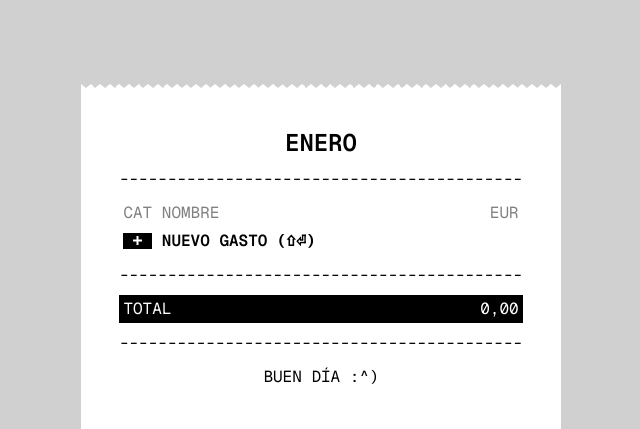
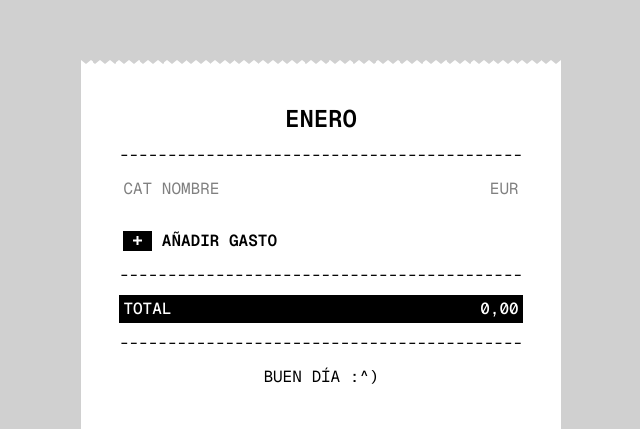
Before and after one commit to d4-n1/ticky, a React (Vite) app: page / in a window 1280 px wide. Shown: the part 371-800 px from the top of the page, without its empty margins (319-959 px from the left). Built offline with nearby package versions, Linux system fonts and the light colour scheme.

Commit message:
Changes in ticket styles

```diff
--- a/src/components/Ticket.jsx
+++ b/src/components/Ticket.jsx
@@ -58,7 +58,7 @@ const ExpenseRow = (props) => {
       <div className='pr-[1ch]'>
         <input
           name='name'
-          className='w-full focus:bg-grey focus:outline-none'
+          className='w-full selection:bg-grey focus:outline-none'
           value={props.name}
           onChange={(e) => props.onChange(props.index, e)}
           onFocus={handleFocus}
@@ -69,7 +69,7 @@ const ExpenseRow = (props) => {
           name='amount'
           type='text'
           inputMode='decimal'
-          className='text-right focus:bg-grey focus:outline-none'
+          className='text-right selection:bg-grey focus:outline-none'
           style={{ width: `${Math.max(props.amount.length, 1)}ch` }}
           value={props.amount}
           onChange={(e) => {
@@ -94,9 +94,9 @@ const AddExpense = (props) => {
   return (
     <button
       onClick={props.onClick}
-      className='flex flex-row col-span-full px-1 py-0.5 items-center font-semibold focus:bg-grey focus:outline-none'
+      className='flex flex-row col-span-full px-1 py-0.5 mt-6 items-center font-semibold focus:bg-grey focus:outline-none'
     >
-      <div className='w-[3ch] mr-[1ch] bg-black text-white flex items-center justify-center h-4'>
+      <div className='w-[3ch] mr-[1ch] bg-black text-white flex items-center justify-center h-5'>
         <img src='/src/assets/icons/plus.svg' alt='+' />
       </div>
       <div>{props.label}</div>
@@ -121,7 +121,7 @@ const Total = ({ expenses }) => {
   });
 
   return (
-    <div className='col-span-full flex place-content-between bg-black text-white py-0.5 px-1 font-normal'>
+    <div className='col-span-full flex place-content-between bg-black text-white py-0.5 px-1 font-medium'>
       <p>TOTAL</p>
       <p>{formatAmount(total)}</p>
     </div>
@@ -170,7 +170,7 @@ const Ticket = ({
         );
       })}
 
-      <AddExpense label={'NUEVO GASTO (⇧⏎)'} onClick={onAdd} />
+      <AddExpense label={'AÑADIR GASTO'} onClick={onAdd} />
       <Divider />
       <Total expenses={expenses} />
       <Divider />
```
